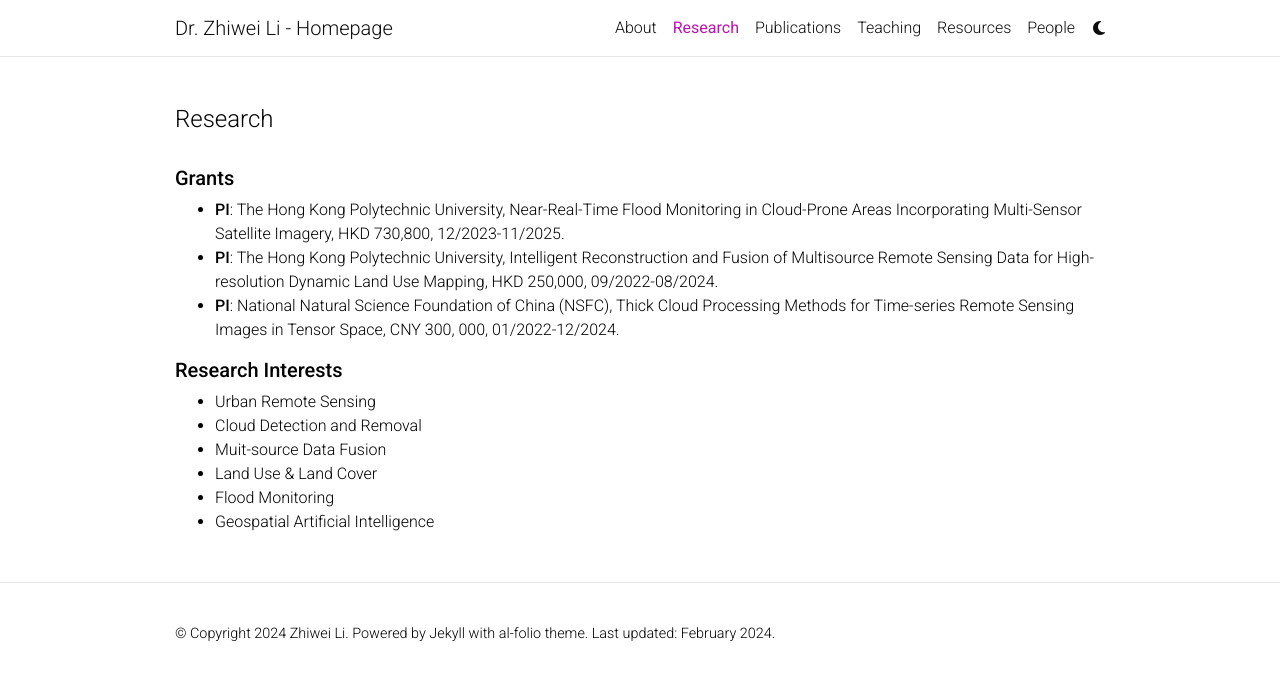
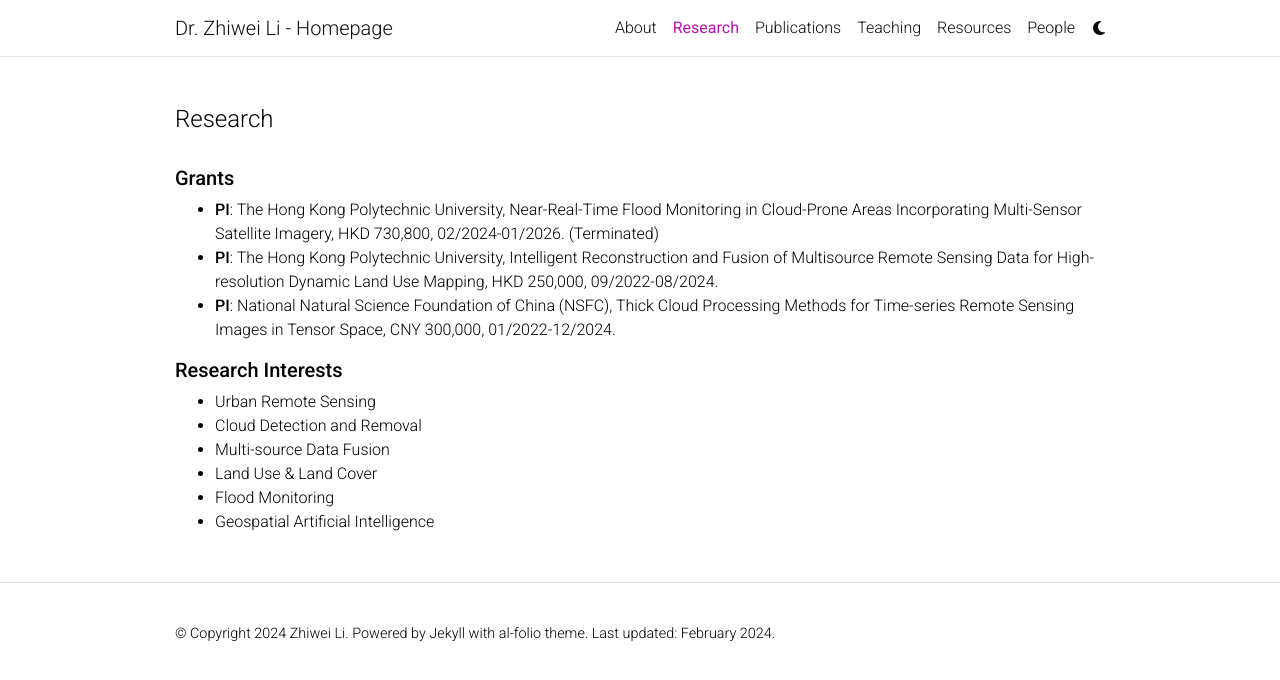
Before and after one commit to dr-lizhiwei/dr-lizhiwei.github.io, a Jekyll site: the page built from _pages/research.md, in a window 1280 px wide. Shown: the top 680 px of the page. Built offline with Jekyll 4.4.1, drawn with Linux system fonts in a browser that asks for light colours; comment, search, counter and statistics services are not loaded; a style sheet for code colours, icons or effects is not loaded.

Commit message:
Update research.md

```diff
--- a/_pages/research.md
+++ b/_pages/research.md
@@ -11,15 +11,15 @@ horizontal: false
 
 ##### **Grants**
 
-- **PI**: The Hong Kong Polytechnic University, Near-Real-Time Flood Monitoring in Cloud-Prone Areas Incorporating Multi-Sensor Satellite Imagery, HKD 730,800, 12/2023-11/2025.  &emsp;
+- **PI**: The Hong Kong Polytechnic University, Near-Real-Time Flood Monitoring in Cloud-Prone Areas Incorporating Multi-Sensor Satellite Imagery, HKD 730,800, 02/2024-01/2026.  (Terminated)&emsp;
 - **PI**: The Hong Kong Polytechnic University, Intelligent Reconstruction and Fusion of Multisource Remote Sensing Data for High-resolution Dynamic Land Use Mapping, HKD 250,000, 09/2022-08/2024.  &emsp;
-- **PI**: National Natural Science Foundation of China (NSFC), Thick Cloud Processing Methods for Time-series Remote Sensing Images in Tensor Space,  CNY 300, 000, 01/2022-12/2024.  &emsp;
+- **PI**: National Natural Science Foundation of China (NSFC), Thick Cloud Processing Methods for Time-series Remote Sensing Images in Tensor Space,  CNY 300,000, 01/2022-12/2024.  &emsp;
 
 ##### **Research Interests**
 
 - Urban Remote Sensing
 - Cloud Detection and Removal
-- Muit-source Data Fusion
+- Multi-source Data Fusion
 - Land Use & Land Cover
 - Flood Monitoring
 - Geospatial Artificial Intelligence
```
